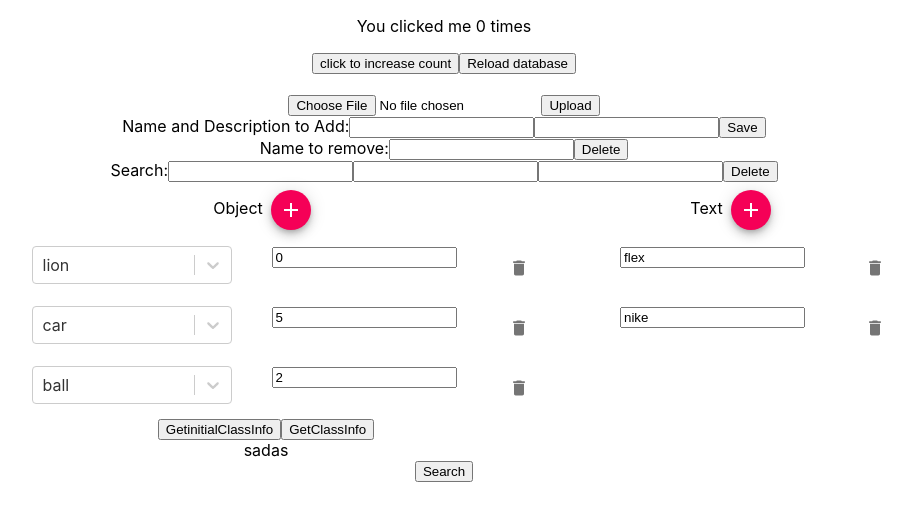
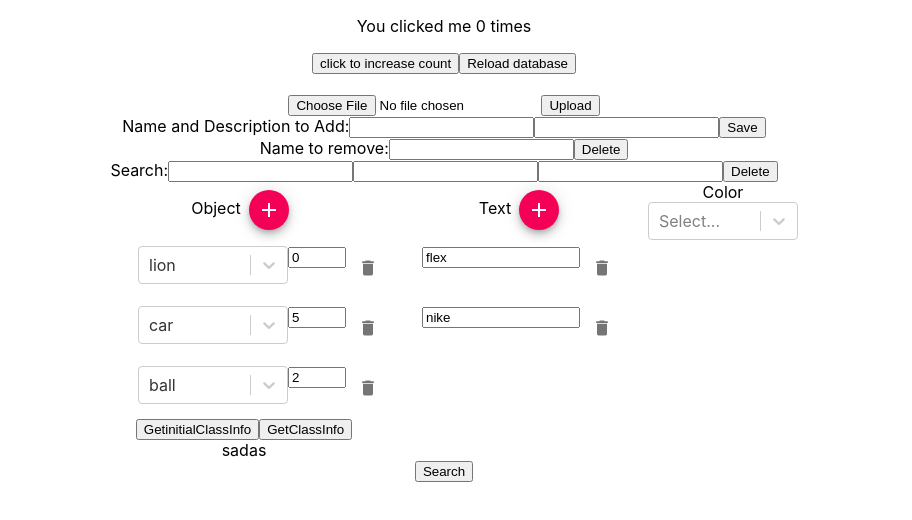
Before and after one commit to jaeyubsong/Simple-React-Flask-App, a React (Create React App) app in the folder react-frontend/: page / in a window 1280 px wide. Shown: the top 520 px of the page, without its empty margins (196-1108 px from the left). Built offline with nearby package versions, Linux system fonts and the light colour scheme.

Commit message:
Created color search

```diff
--- a/react-frontend/src/components/search/SearchCondition.js
+++ b/react-frontend/src/components/search/SearchCondition.js
@@ -9,7 +9,7 @@ import IconButton from '@material-ui/core/IconButton';
 import Grid from '@material-ui/core/Grid'
 import AddIcon from '@material-ui/icons/Add';
 import DeleteIcon from '@material-ui/icons/Delete';
-import { options } from "./dropdownOptions";
+import { classOptions, colorOptions } from "./dropdownOptions";
 
 
 
@@ -40,9 +40,12 @@ const SearchCondition = (props) => {
 
   const initialOcrInfo = [{ text: "flex" }, { text: "nike" }];
 
+  const initialColorInfo = [{ color: "aqua"}];
+
   const [count, setCount] = useState(0)
   const [classInfo, setClassInfo] = useState(initialClassInfo)
   const [ocrInfo, setOcrInfo] = useState(initialOcrInfo)
+  const [colorInfo, setColorInfo] = useState(initialColorInfo);
 
   useEffect(() => {
     console.log("Use effect called");
@@ -75,6 +78,10 @@ const SearchCondition = (props) => {
   const removeOcr = removeSearchOption(ocrInfo, setOcrInfo);
   const changeOcr = changeSearchOption(ocrInfo, setOcrInfo);
 
+  const addColor = addSearchOption(colorInfo, setColorInfo, { color: "" });
+  const removeColor = removeSearchOption(colorInfo, setColorInfo);
+  const changeColor = changeSearchOption(colorInfo, setColorInfo);
+
 
 
   return (
@@ -91,10 +98,10 @@ const SearchCondition = (props) => {
               {console.log(classInfo)}
               {classInfo.map((mapData, mapIndex) => (
                 <Box display="flex" flexDirection="row" justifyContent="center" key={mapIndex} p={1}>
-                  <Box pl={5} width={200}>
+                  <Box pl={5} width={150}>
                     {console.log(mapData)}
                     <Select
-                      options={options}
+                      options={classOptions}
                       // searchable="true"
                       // labelField="class"
                       // clearable="true"
@@ -103,12 +110,12 @@ const SearchCondition = (props) => {
                         changeClass(mapIndex, { class: option.value, number: mapData.number });
                       }} />
                   </Box>
-                  <Box pl={5}>
-                    <input type="number" value={mapData.number} onChange={(event) => {
+                  <Box>
+                    <input style={{width: "50px"}} type="number" value={mapData.number} onChange={(event) => {
                       changeClass(mapIndex, { class: mapData.class, number: parseInt(event.target.value) });
                     }} />
                   </Box>
-                  <Box pl={5}>
+                  <Box>
                     <IconButton aria-label="Delete" onClick={() => removeClass(mapIndex)}>
                       <DeleteIcon fontSize="small" />
                     </IconButton>
@@ -134,12 +141,12 @@ const SearchCondition = (props) => {
           </Fab>
           {ocrInfo.map((mapData, mapIndex) => (
             <Box display="flex" flexDirection="row" justifyContent="center" key={mapIndex} p={1}>
-              <Box pl={5} width={200}>
-                <input type="text" value={mapData.text} onChange={(event) => {
+              <Box>
+                <input style={{width: "150px"}} type="text" value={mapData.text} onChange={(event) => {
                   changeOcr(mapIndex, { text: event.target.value });
                 }} />
               </Box>
-              <Box pl={5}>
+              <Box>
                 <IconButton aria-label="Delete" onClick={() => removeOcr(mapIndex)}>
                   <DeleteIcon fontSize="small" />
                 </IconButton>
@@ -147,8 +154,23 @@ const SearchCondition = (props) => {
             </Box>
           ))}
         </Grid>
+        <Grid item>
+          <div>
+            Color
+            <Box width={150}>
+              <Select
+                options={colorOptions}
+                onChange={(option) => {
+                  changeColor(0, { color: option.value });
+                }}
+              />
+            </Box>
+
+          </div>
+
+        </Grid>
       </Grid>
-      <button onClick={() => props.onClickSearch(classInfo, ocrInfo)}>Search</button>
+      <button onClick={() => props.onClickSearch(classInfo, ocrInfo, colorInfo)}>Search</button>
 
 
     </div>
--- a/react-frontend/src/components/search/SearchPage.js
+++ b/react-frontend/src/components/search/SearchPage.js
@@ -7,10 +7,12 @@ const SearchPage = () => {
 
   const [searchComplete, setSearchComplete] = useState(false);
 
-  const onClickSearch = (classOption, ocrOption) => {
+  const onClickSearch = (...options) => {
     console.log("Clicked search");
-    console.log(classOption);
-    console.log(ocrOption);
+    // console.log(classOption);
+    // console.log(ocrOption);
+    // console.log(colorOption);
+    console.log(options)
     fetchData();
     setSearchComplete(true);
   }
--- a/react-frontend/src/components/search/dropdownOptions.js
+++ b/react-frontend/src/components/search/dropdownOptions.js
@@ -1,4 +1,4 @@
-export const options = [
+export const classOptions = [
   {
     value: 'person',
     label: 'person'
@@ -26,6 +26,64 @@ export const options = [
   {
     value: 'train',
     label: 'train'
+  }
+]
+let familiar_color = {'aqua': '#00ffff', 'black': '#000000', 'blue': '#0000ff', 'fuchsia': '#ff00ff',
+                 'green': '#008000', 'gray': '#808080', 'lime': '#00ff00', 'maroon': '#800000',
+                 'navy': '#000080', 'olive': '#808000', 'purple': '#800080', 'red': '#ff0000',
+                 'silver': '#c0c0c0', 'teal': '#008080', 'white': '#ffffff', 'yellow': '#ffff00',
+                 'orange': '#ffa500'}
+export const colorOptions = [
+  {
+    value: 'aqua', label: 'aqua', hex: '00ffff'
+  },
+  {
+    value: 'black', label: 'black', hex: '#000000'
+  },
+  {
+    value: 'blue', label: 'blue', hex: '#0000ff'
+  },
+  {
+    value: 'fuchsia', label: 'fuchsia', hex: '#ff00ff'
+  },
+  {
+    value: 'green', label: 'green', hex: '#008000'
+  },
+  {
+    value: 'gray', label: 'gray', hex: '#808080'
+  },
+  {
+    value: 'lime', label: 'lime', hex: '#00ff00'
+  },
+  {
+    value: 'maroon', label: 'maroon', hex: '#800000'
+  },
+  {
+    value: 'navy', label: 'navy', hex: '#000080'
+  },
+  {
+    value: 'olive', label: 'olive', hex: '#808000'
+  },
+  {
+    value: 'purple', label: 'purple', hex: '#800080'
+  },
+  {
+    value: 'red', label: 'red', hex: '#ff0000'
+  },
+  {
+    value: 'silver', label: 'silver', hex: '#c0c0c0'
+  },
+  {
+    value: 'teal', label: 'teal', hex: '#008080'
+  },
+  {
+    value: 'white', label: 'white', hex: '#ffffff'
+  },
+  {
+    value: 'yellow', label: 'yellow', hex: '#ffff00'
+  },
+  {
+    value: 'orange', label: 'orange', hex: '#ffa500'
   }
 ]
 
```
